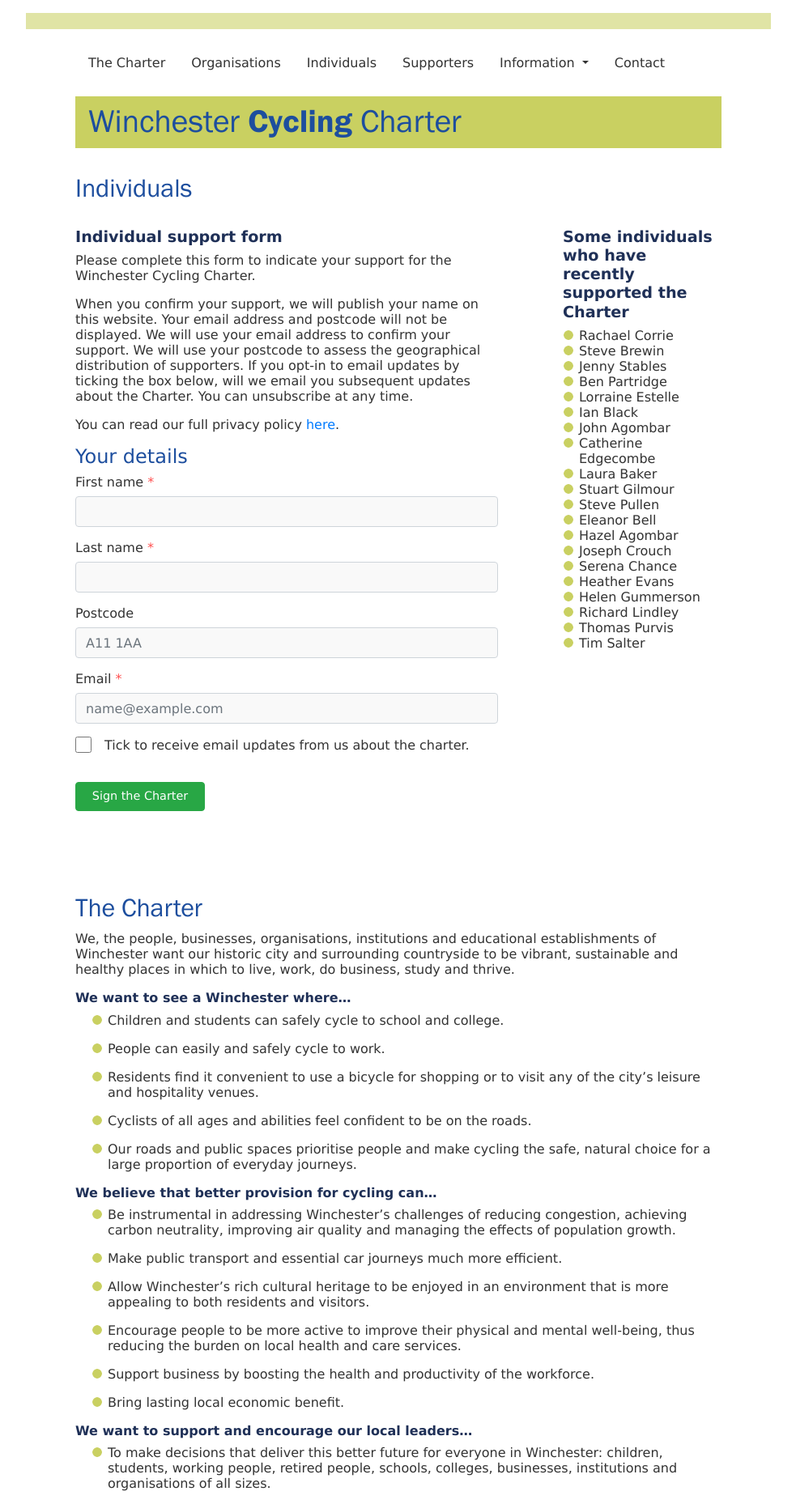
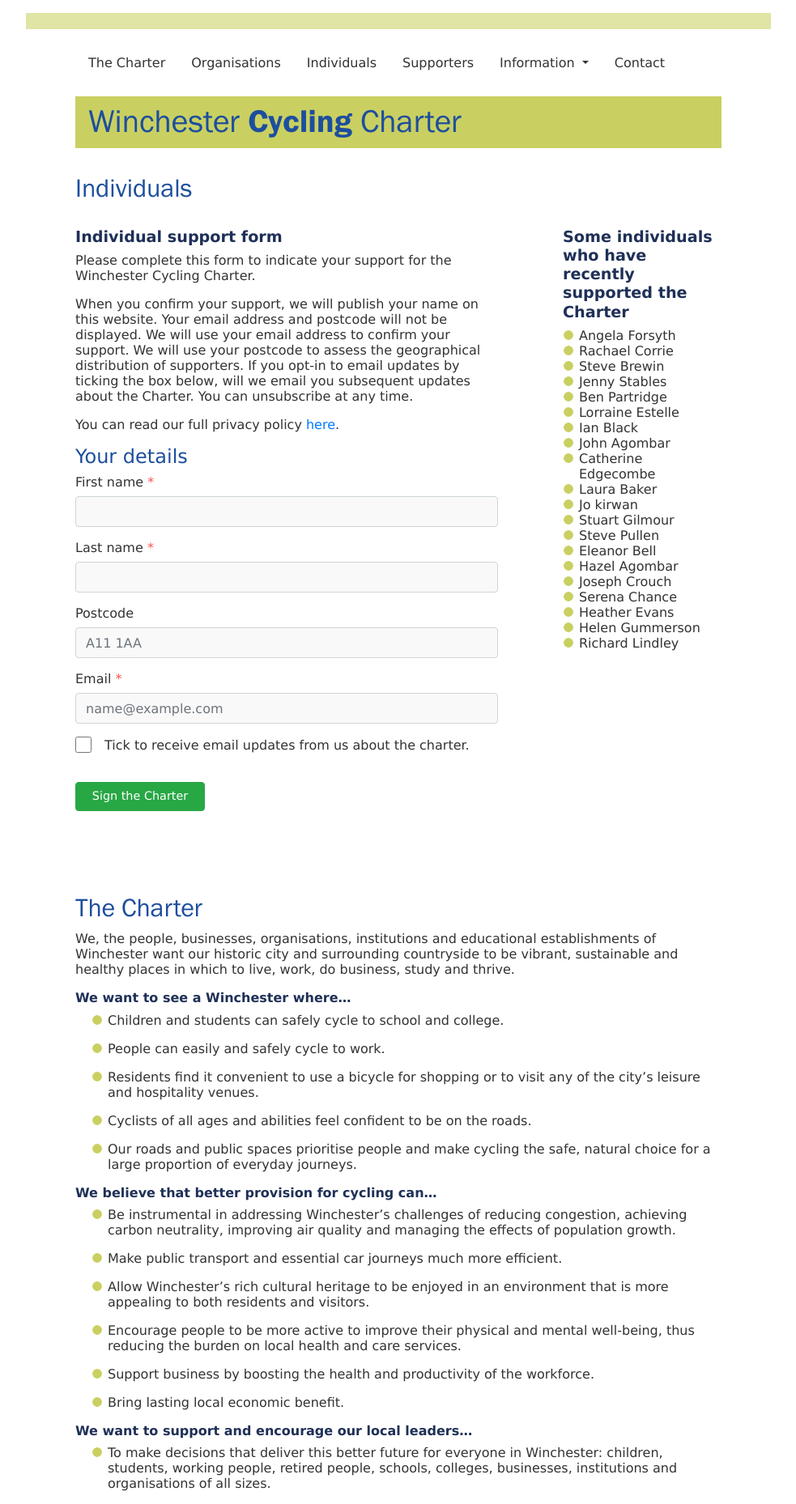
Before and after one commit to winchestercyclingcharter/winchestercyclingcharter.github.io, a Jekyll site: the page built from ind-page.md, in a window 1280 px wide. Shown: the whole page at 81% size, without its empty margins (148-1131 px from the left). Built offline with Jekyll 4.4.1, drawn with Linux system fonts in a browser that asks for light colours; nearby versions of some CDN libraries.

Commit message:
Update people.yml

```diff
--- a/_data/people.yml
+++ b/_data/people.yml
@@ -95,3 +95,5 @@ people:
 - { lastname: Corrie, firstname: Rachael , dt: 20210220-173716-219848 }
 - { lastname: Stables, firstname: Jenny, dt: 20210220-170555-527409 }
 - { lastname: Purvis, firstname: Thomas, dt: 20210220-102717-662427 }
+- { lastname: kirwan, firstname: Jo, dt: 20210220-124521-975909 }
+- { lastname: Forsyth, firstname: Angela, dt: 20210220-190336-737390 }
```
